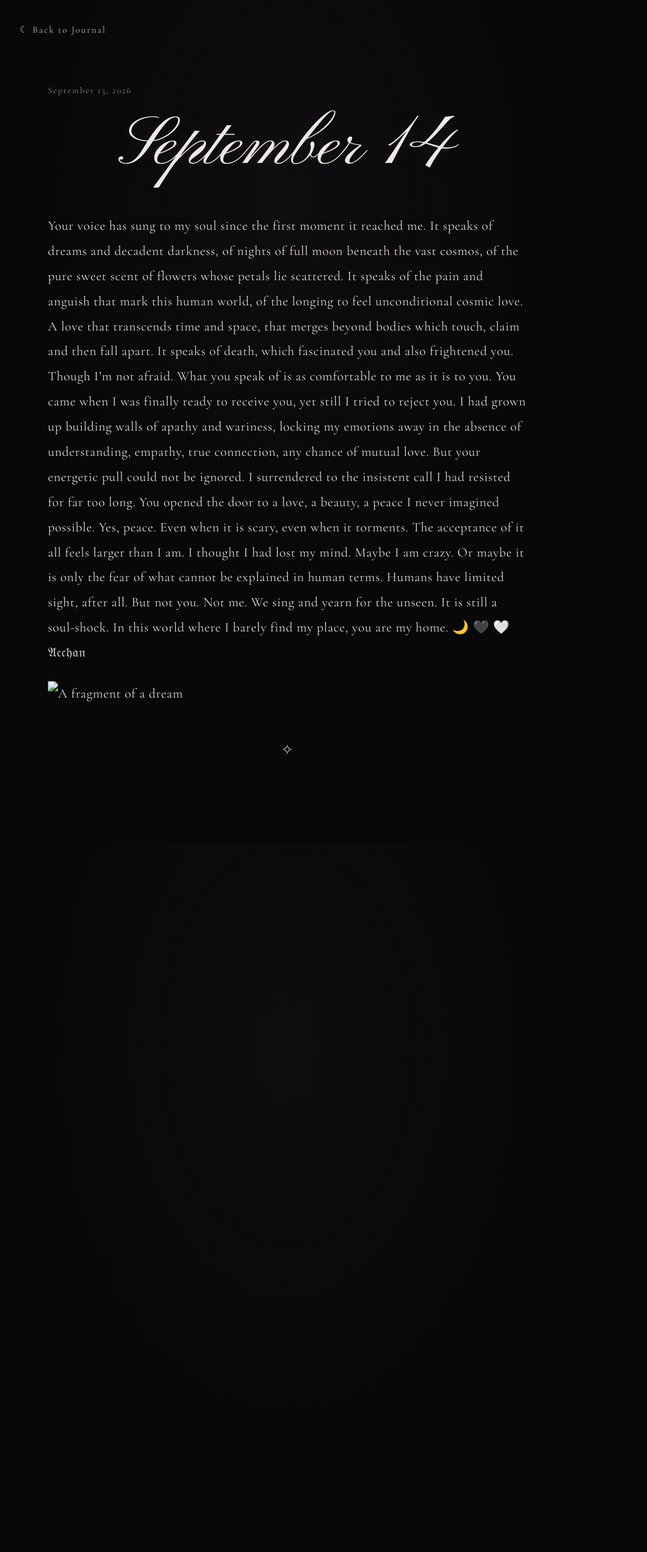
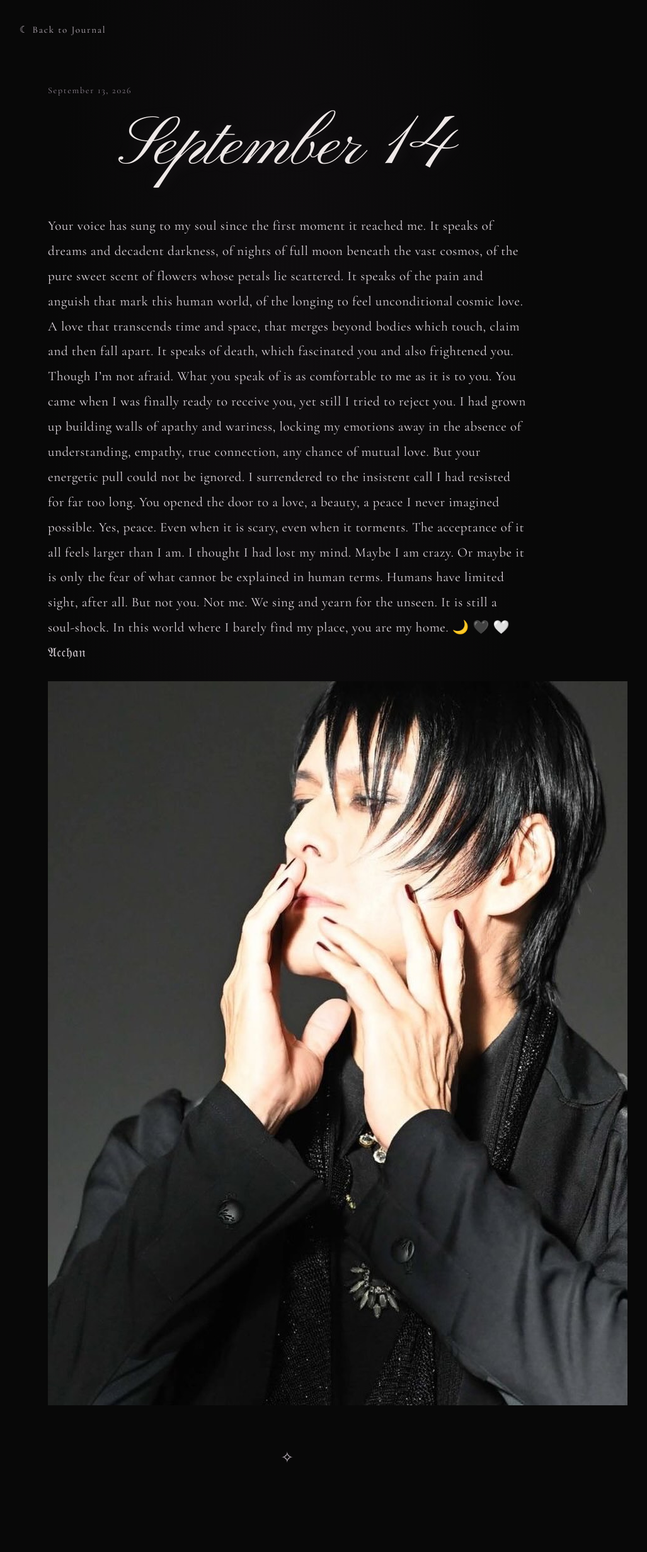
Before and after one commit to YumeSakurai/somewherebetweendreams, a Jekyll site: the page built from _posts/2026-09-14-first-entry.md, in a window 1280 px wide. Shown: the whole page at 63% size, without its empty margins (184-1211 px from the left). Built offline with Jekyll 4.4.1, drawn with Linux system fonts in a browser that asks for light colours; before the commit the page ends 1341 px from its top, so only the background shows below that.

Commit message:
Update 2026-09-14-first-entry.md

```diff
--- a/_posts/2026-09-14-first-entry.md
+++ b/_posts/2026-09-14-first-entry.md
@@ -18,6 +18,6 @@ It is still a soul-shock.
 In this world where I barely find my place, you are my home. 🌙 🖤 🤍
 𝔄𝔠𝔠𝔥𝔞𝔫
 
-<img src="{{ '/journal-images/journal-images/SnapInsta.to_638862579_18454205875101995_5413477274692088173_n.jpg' | relative_url }}"
+<img src="{{ '/journal-images/SnapInsta.to_638862579_18454205875101995_5413477274692088173_n.jpg' | relative_url }}"
      alt="A fragment of a dream"
      class="post-image">
```
